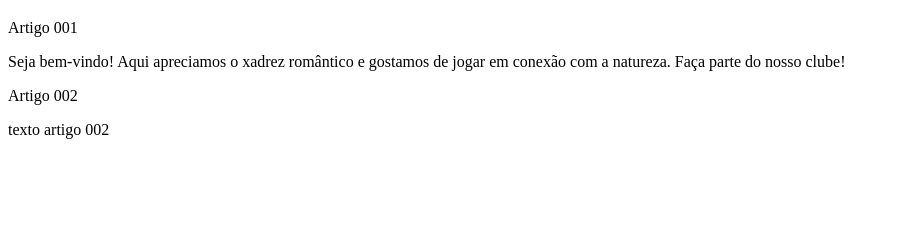
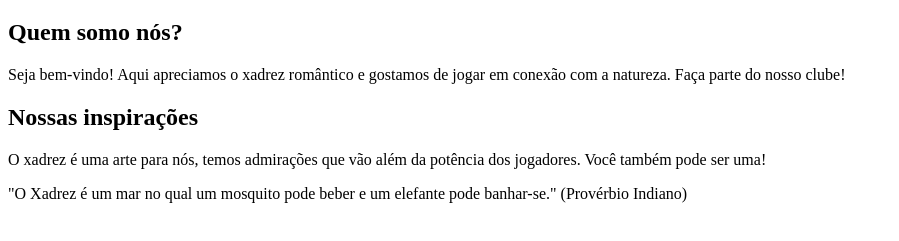
Before and after one commit to Gabriel-NaturalCode/projeto-site, a plain HTML site: page index.html in a window 1280 px wide. Shown: the part 61-302 px from the top of the page, without its empty margins (0-899 px from the left). Drawn offline with Linux system fonts and the light colour scheme.

Commit message:
Update index.html

```diff
--- a/index.html
+++ b/index.html
@@ -16,17 +16,17 @@
         </header>
 
         <article>
-            Artigo 001
+            <h2>Quem somo nós?</h2>
             <p>Seja bem-vindo! Aqui apreciamos o xadrez romântico e gostamos de jogar em conexão com a natureza. Faça parte do nosso clube!</p>
         </article>
         <article>
-            Artigo 002
-            <p>texto artigo 002</p>
+            <h2>Nossas inspirações</h2>
+            <p>O xadrez é uma arte para nós, temos admirações que vão além da potência dos jogadores. Você também pode ser uma!</p>
         </article>
 
 
         <footer>
-
+            <p>"O Xadrez é um mar no qual um mosquito pode beber e um elefante pode banhar-se." (Provérbio Indiano)</p>
         </footer>
 
     </main>
```
